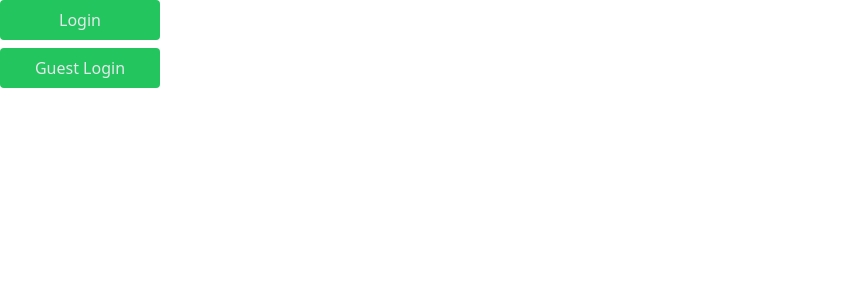
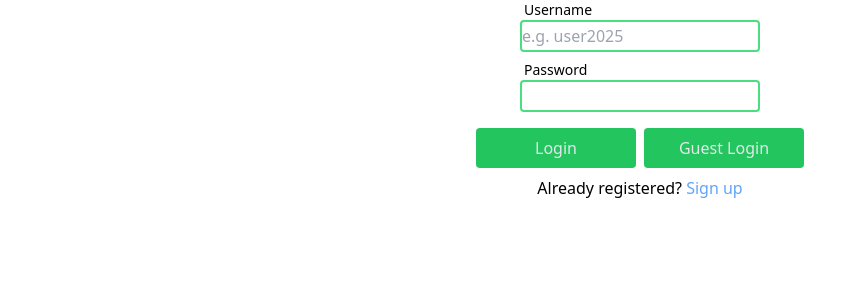
Before and after one commit to Timgeenen/PixiJS---Online-Zombie-Survival, a React (Vite) app in the folder apps/client/: page / in a window 1280 px wide. Shown: the top 300 px of the page, without its empty margins (0-867 px from the left). Built offline with nearby package versions, Linux system fonts and the light colour scheme; no server answers; the HTML template or start-up script is replaced by a standard one.

Commit message:
feat: added basic functionality for login form

```diff
--- /dev/null
+++ b/apps/client/src/features/authentication/components/CredentialFields.tsx
@@ -0,0 +1,66 @@
+import { LabeledInput } from '@Components';
+import type { FormType, InputRefs } from '../types';
+
+type Props = {
+    currentForm: FormType;
+    username: string;
+    email: string;
+    password: string;
+    setUsername: (val: string) => void;
+    setEmail: (val: string) => void;
+    setPassword: (val: string) => void;
+    inputRefs: React.RefObject<InputRefs>;
+};
+
+function CredentialFields({
+    currentForm,
+    username,
+    email,
+    password,
+    setUsername,
+    setEmail,
+    setPassword,
+    inputRefs,
+}: Props) {
+    return (
+        <>
+            <LabeledInput
+                ref={(el) => {
+                    inputRefs.current['username'] = el;
+                }}
+                htmlFor="Username"
+                type="text"
+                placeholder="e.g. user2025"
+                maxLength={20}
+                minLength={4}
+                value={username}
+                onChange={(e) => setUsername(e.target.value)}
+            />
+            {currentForm === 'register' && (
+                <LabeledInput
+                    ref={(el) => {
+                        inputRefs.current['email'] = el;
+                    }}
+                    htmlFor="Email"
+                    type="email"
+                    placeholder="e.g. user@email.com"
+                    value={email}
+                    onChange={(e) => setEmail(e.target.value)}
+                />
+            )}
+            <LabeledInput
+                ref={(el) => {
+                    inputRefs.current['password'] = el;
+                }}
+                htmlFor="Password"
+                type="password"
+                minLength={8}
+                maxLength={20}
+                value={password}
+                onChange={(e) => setPassword(e.target.value)}
+            />
+        </>
+    );
+}
+
+export default CredentialFields;
--- /dev/null
+++ b/apps/client/src/features/authentication/components/FormButtons.tsx
@@ -0,0 +1,26 @@
+import { Button } from '@Components';
+import type { FormType } from '../types';
+
+type Props = {
+    currentForm: FormType;
+    guestLogin: () => void;
+};
+
+function FormButtons({ currentForm, guestLogin }: Props) {
+    return (
+        <div className="flex justify-center mt-2 gap-2">
+            <Button type="submit">{currentForm === 'login' ? 'Login' : 'Register'}</Button>
+            <Button
+                type="button"
+                onClick={(e) => {
+                    e.preventDefault();
+                    guestLogin();
+                }}
+            >
+                Guest Login
+            </Button>
+        </div>
+    );
+}
+
+export default FormButtons;
--- /dev/null
+++ b/apps/client/src/features/authentication/components/FormFooter.tsx
@@ -0,0 +1,29 @@
+import type { ComponentPropsWithRef } from 'react';
+import type { FormType } from '../types';
+import clsx from 'clsx';
+
+type FormFooterProps = {
+    currentForm: FormType;
+    changeForm: React.Dispatch<React.SetStateAction<FormType>>;
+};
+
+function FormFooter({
+    currentForm,
+    changeForm,
+    ...props
+}: ComponentPropsWithRef<'a'> & FormFooterProps) {
+    return (
+        <p>
+            {currentForm === 'login' ? 'Already registered? ' : 'New user? '}
+            <a
+                {...props}
+                className={clsx('text-blue-400 hover:cursor-pointer')}
+                onClick={() => changeForm(currentForm === 'login' ? 'register' : 'login')}
+            >
+                {currentForm === 'login' ? 'Sign up' : 'Log in'}
+            </a>
+        </p>
+    );
+}
+
+export default FormFooter;
--- a/apps/client/src/features/authentication/components/LoginForm.tsx
+++ b/apps/client/src/features/authentication/components/LoginForm.tsx
@@ -1,10 +1,64 @@
-import { NavButton } from '@Components';
+import { useRef, useState } from 'react';
+import { login, register } from '../services/authServices';
+import type { Credentials, FormType, InputRefs } from '../types';
+import CredentialFields from './CredentialFields';
+import FormButtons from './FormButtons';
+import FormFooter from './FormFooter';
 
 function LoginForm() {
+    const [currentForm, setCurrentForm] = useState<FormType>('login');
+    const [username, setUsername] = useState('');
+    const [email, setEmail] = useState('');
+    const [password, setPassword] = useState('');
+    const inputRefs = useRef<InputRefs>({});
+
+    function getCredentials() {
+        const username = inputRefs.current['username']?.value;
+        const password = inputRefs.current['password']?.value;
+        const email = inputRefs.current['email']?.value;
+
+        if (!username || !password) {
+            return alert('Invalid credentials');
+        }
+        const credentials: Credentials = {
+            username: username,
+            password: password,
+        };
+        if (currentForm === 'register') {
+            credentials.email = email;
+        }
+        return credentials;
+    }
+
+    const handleSubmit = currentForm === 'login' ? login : register;
+
+    function guestLogin() {
+        console.log('CREATE GUEST USER');
+    }
+
     return (
-        <div className="flex flex-col gap-2">
-            <NavButton path="/main">Login</NavButton>
-            <NavButton path="/main">Guest Login</NavButton>
+        <div className="flex flex-col gap-2 items-center justify-center">
+            <form
+                className="flex flex-col items-center gap-2"
+                onSubmit={(e) => {
+                    e.preventDefault();
+                    const credentials = getCredentials();
+                    credentials && handleSubmit(credentials);
+                }}
+            >
+                <CredentialFields
+                    currentForm={currentForm}
+                    username={username}
+                    email={email}
+                    password={password}
+                    setUsername={setUsername}
+                    setEmail={setEmail}
+                    setPassword={setPassword}
+                    inputRefs={inputRefs}
+                />
+                <FormButtons currentForm={currentForm} guestLogin={guestLogin} />
+            </form>
+            <FormFooter currentForm={currentForm} changeForm={setCurrentForm} />
         </div>
     );
 }
```
